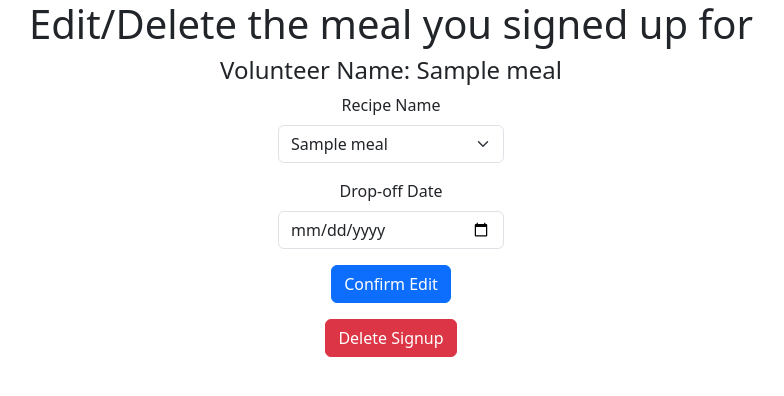
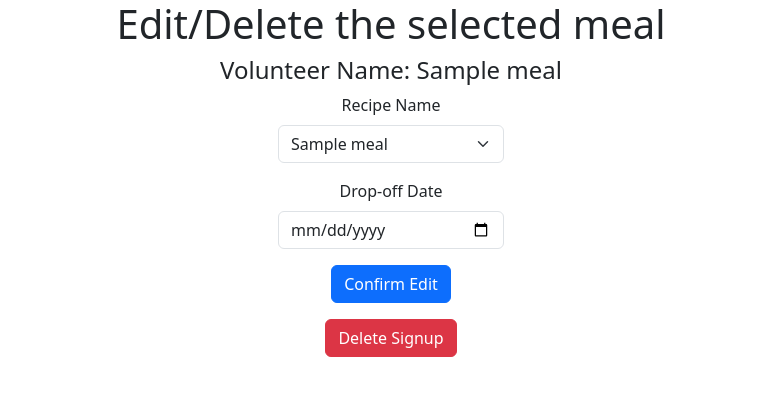
Before and after one commit to kovidcerejo/MoG, a Flask app: template templates/admin_edit_meal.html in a window 1280 px wide. Shown: the top 396 px of the page, without its empty margins (249-1033 px from the left). Run offline with Flask 3, Linux system fonts and the light colour scheme; the template is opened without the code that fills it: most values are stand-ins (such as "Sample title", 1, 10 or a date in 2020); some libraries are stand-ins or nearby versions.

Commit message:
fixed admin edit typo

```diff
--- a/templates/admin_edit_meal.html
+++ b/templates/admin_edit_meal.html
@@ -5,7 +5,7 @@
 {% endblock %}
 
 {% block body %}
-        <h1>Edit/Delete the meal you signed up for</h1>
+        <h1>Edit/Delete the selected meal</h1>
         <h4>Volunteer Name: {{ meal.volunteer_name }}</h4>
         <form method="POST" action="/admin/edit-meal-{{ meal.meal_id }}" class="container" id="meal-edit-form">
             <div class="mb-3">
```
